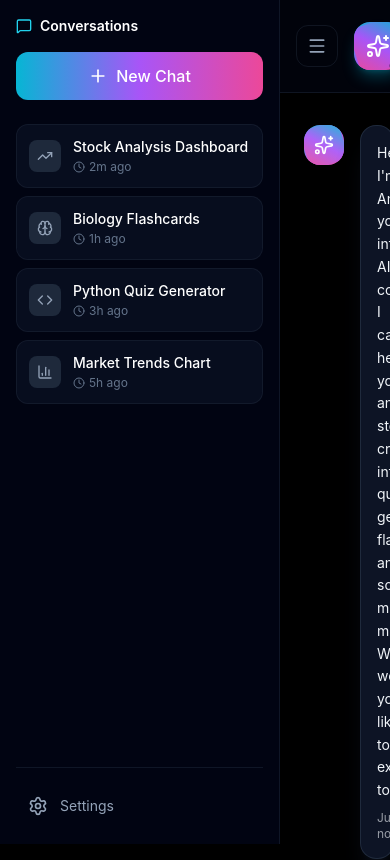
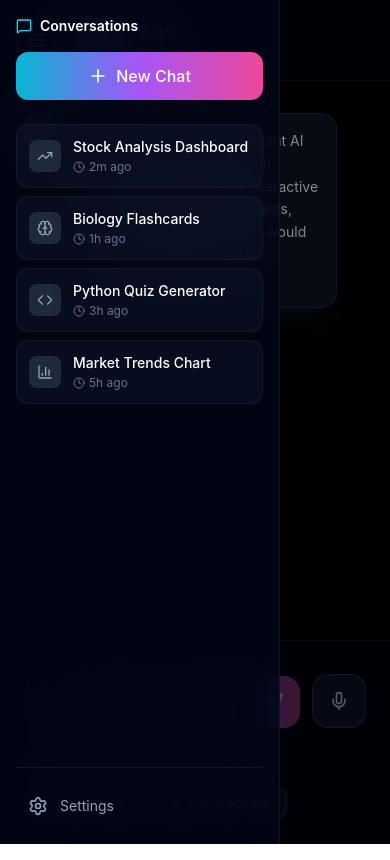
Before and after one commit to Kismat-adhikari/AMI-DMEO, a React (Vite) app: page /ami in a window 390 px wide. Shown: the top 860 px of the page. Built offline with nearby package versions, Linux system fonts and the light colour scheme.

Commit message:
sidebar small fix

```diff
--- a/src/pages/Ami.jsx
+++ b/src/pages/Ami.jsx
@@ -77,12 +77,23 @@ const Sidebar = ({ isOpen, onToggle }) => {
   return (
     <AnimatePresence>
       {isOpen && (
+        <>
+          {/* Backdrop for mobile: sits behind the sidebar and closes it when tapped */}
+          <motion.div
+            initial={{ opacity: 0 }}
+            animate={{ opacity: 0.45 }}
+            exit={{ opacity: 0 }}
+            transition={{ duration: 0.18 }}
+            className="fixed inset-0 bg-black z-40 lg:hidden"
+            onClick={onToggle}
+          />
+
           <motion.aside
             initial={{ width: 0, opacity: 0 }}
             animate={{ width: 280, opacity: 1 }}
             exit={{ width: 0, opacity: 0 }}
             transition={{ type: "spring", damping: 30, stiffness: 300 }}
-          className="h-screen bg-slate-950/80 backdrop-blur-2xl border-r border-slate-800/50 flex-shrink-0 overflow-hidden"
+            className="fixed left-0 top-0 z-50 h-screen bg-slate-950/80 backdrop-blur-2xl border-r border-slate-800/50 flex-shrink-0 overflow-hidden lg:relative lg:z-auto"
           >
           <div className="flex flex-col h-full p-4">
             {/* Header */}
@@ -154,6 +165,7 @@ const Sidebar = ({ isOpen, onToggle }) => {
             </div>
           </div>
         </motion.aside>
+          </>
       )}
     </AnimatePresence>
   );
```
Lines whose indentation alone changed are shown as unchanged.
